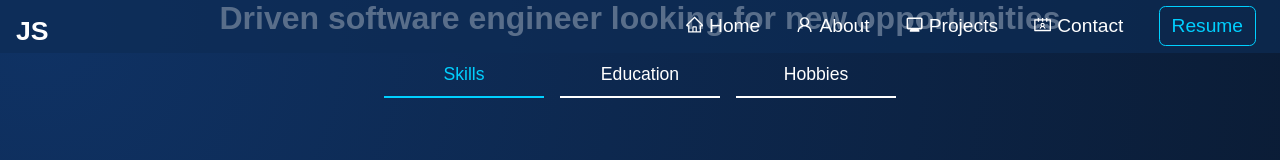
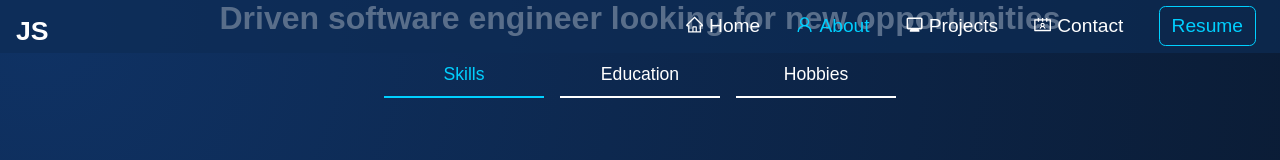
Before and after one commit to JSchoonbrood/Portfolio, a React (Create React App) app: page /about in a window 1280 px wide. Shown: the top 160 px of the page. Built offline with nearby package versions, Linux system fonts and the light colour scheme.

Commit message:
Active color change fix

```diff
--- a/src/components/navbar/navbar.scss
+++ b/src/components/navbar/navbar.scss
@@ -24,9 +24,6 @@
       padding-right: 0.4rem;
       width: 100%;
     }
-    .active {
-      color: variables.$text-color-active;
-    }
     .link {
       color: variables.$text-color-default;
       font-weight: variables.$navigation-font-weight;
@@ -38,6 +35,9 @@
       .icon {
         margin-right: 0.3rem;
       }
+    }
+    .active {
+      color: variables.$text-color-active;
     }
     .reload-button {
       position: absolute;
```
